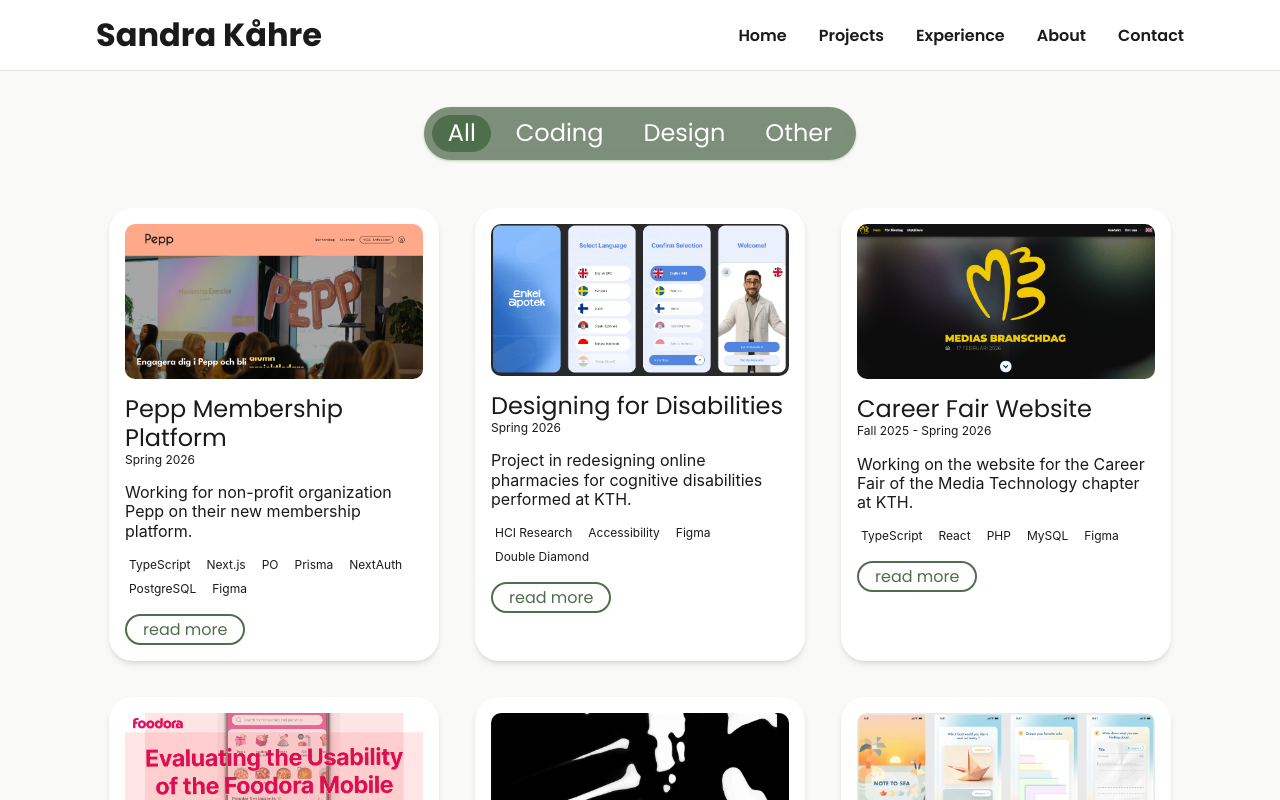
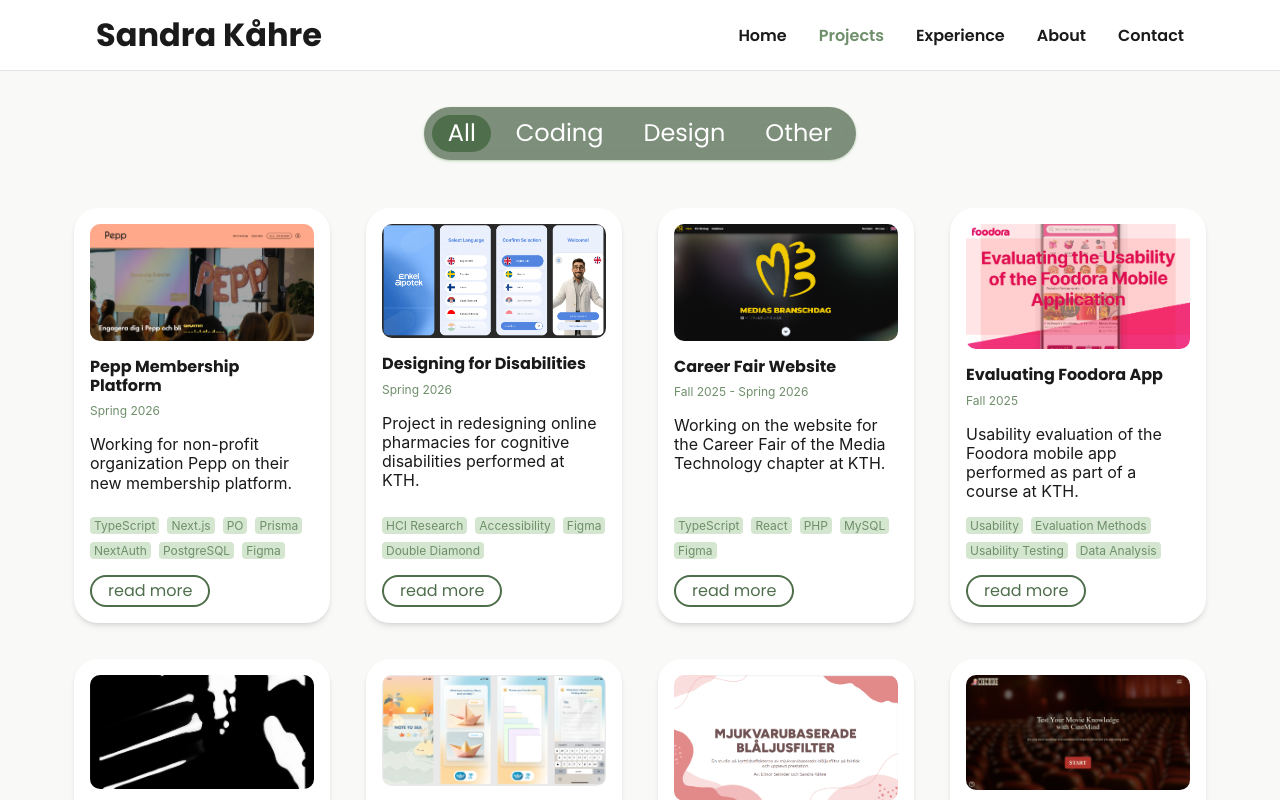
Before and after one commit to skahre/skahre.github.io, a React (Vite) app: page /projects in a window 1280 px wide. Shown: the top 800 px of the page. Built offline with nearby package versions, Linux system fonts and the light colour scheme; a web font is replaced by a local one.

Commit message:
Fix project cards

```diff
--- a/src/components/projects-page/projectCard.tsx
+++ b/src/components/projects-page/projectCard.tsx
@@ -3,8 +3,10 @@
 
 export function Tag({ label }: { label: string }) {
   return (
-    <div className="px-[4px] py-[1px] rounded-[20px] bg-apricot text-espresso">
-      <p className="text-[10px] md:text-[12px] 3xl:text-[24px]">{label}</p>
+    <div className="px-1 py-px rounded-sm bg-sage-200 text-sage-400">
+      <p className="text-[10px] md:text-xs 3xl:text-2xl leading-tight">
+        {label}
+      </p>
     </div>
   );
 }
@@ -17,19 +19,22 @@
   tags,
 }: Omit<Project, "type">) {
   return (
-    <div className="flex flex-col gap-[16px] w-[330px] rounded-[24px] p-[16px] bg-white shadow-md">
+    <div className="flex flex-col gap-4 w-56 md:w-3xs 3xl:w-lg rounded-3xl p-4 bg-white shadow-md">
       <img
         src={image}
         alt={title}
         className="w-full h-auto object-contain rounded-[10px]"
       />
-      <div className="flex flex-col gap-[16px]">
-        <h3>{title}</h3>
-        <p className="-mt-[16px] text-[10px] md:text-[12px] 3xl:text-[24px] text-orange">
+      <div className="flex flex-col gap-4 flex-1 justify-between">
+        <div className="flex flex-col gap-4">
+          <h3 className="h4 font-bold">{title}</h3>
+          <p className="-mt-2 text-[10px] md:text-xs 3xl:text-2xl text-sage-400">
             {date}
           </p>
           <p>{description}</p>
-        <div className="flex flex-row flex-wrap gap-[8px]">
+        </div>
+        <div className="flex flex-col gap-4">
+          <div className="flex flex-row flex-wrap gap-2">
             {tags.map((tag) => (
               <Tag key={tag} label={tag} />
             ))}
@@ -44,5 +49,6 @@
           </div>
         </div>
       </div>
+    </div>
   );
 }
--- a/src/pages/projects.tsx
+++ b/src/pages/projects.tsx
@@ -17,7 +17,7 @@
   });
 
   return (
-    <div className="relative flex flex-col justify-center items-center px-9 lg:px-24 py-9 gap-12">
+    <div className="relative flex flex-col justify-center items-center px-9 py-9 gap-12">
       <div className="flex justify-center sticky top-[81.6px] md:top-[91.2px] nav:top-[107.2px] z-40">
         <FilterTabs selectedTab={selectedTab} onTabSelect={setSelectedTab} />
       </div>
```
Lines whose indentation alone changed are shown as unchanged.
